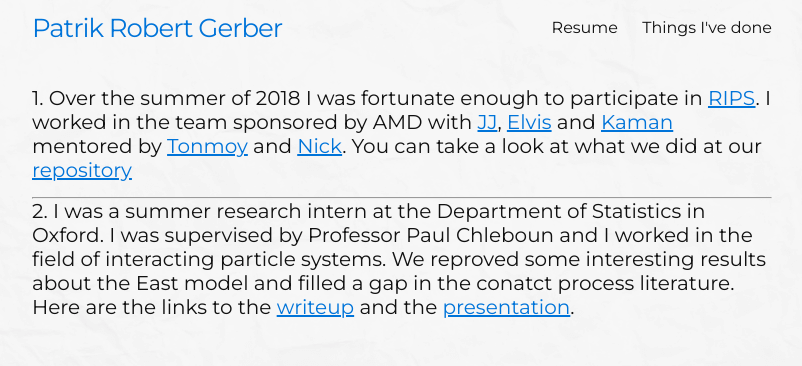
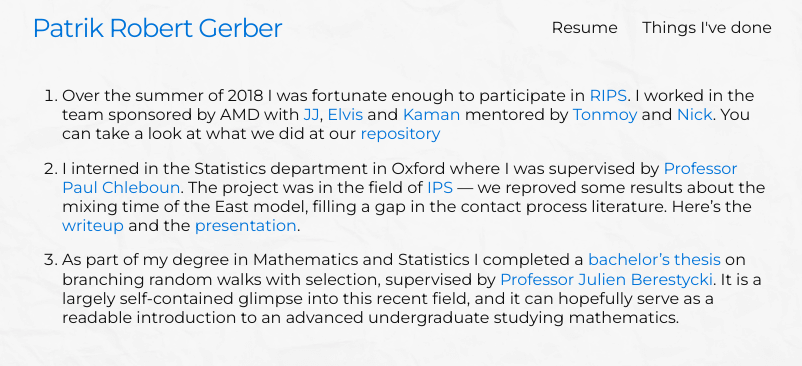
Before and after one commit to PatrikGerber/PatrikGerber.github.io, a Jekyll site: the page built from things.md, in a window 1280 px wide. Shown: the top 366 px of the page, without its empty margins (238-1040 px from the left). Built offline with Jekyll 4.4.1, drawn with Linux system fonts in a browser that asks for light colours.

Commit message:
Removed underlining from links, and added info on things ive done page

```diff
--- a/_sass/_base.scss
+++ b/_sass/_base.scss
@@ -21,6 +21,11 @@ body {
     color: $text-color;
     background-color: $background-color;
     -webkit-text-size-adjust: 100%;
+}
+
+::selection {
+  background: black;
+  color: white;
 }
 
 
@@ -90,7 +95,8 @@ h1, h2, h3, h4, h5, h6 {
  */
 a {
     color: $link-color;
-    text-decoration: underline;
+    // text-decoration: underline;
+    text-decoration: none;
 
     &:visited {
         color: darken($link-color, 15%);
@@ -98,15 +104,14 @@ a {
 
     &:hover {
         color: white;
-        text-decoration: underline;
         background-color: black;
     }
 }
 
+// made this class in case I want to have a class of <a> that doesn't highlight links on hover. This is not in use currently however.
 a.highlight {
     &:hover {
         color: white;
-        text-decoration: underline;
         background-color: black;
     }
 }
--- a/things.md
+++ b/things.md
@@ -3,7 +3,9 @@ layout: page
 title: Things I've done
 permalink: /things/
 ---
+1. Over the summer of 2018 I was fortunate enough to participate in [RIPS](http://www.ipam.ucla.edu/programs/student-research-programs/research-in-industrial-projects-for-students-rips-2018/). I worked in the team sponsored by AMD with [JJ](https://www.linkedin.com/in/jiajing-guan-a5606379/), [Elvis](https://www.linkedin.com/in/elvis-nunez-ba7666102/) and [Kaman](http://kaman.phamdo.com/) mentored by [Tonmoy](https://www.linkedin.com/in/tonmoy-monsoor-5730a82b/) and [Nick](https://www.linkedin.com/in/nicholasmalaya/). You can take a look at what we did at our [repository](https://github.com/AMD-RIPS/RL-2018)
+<!-- &nbsp;  -->
 
-#### 1. Over the summer of 2018 I was fortunate enough to participate in [RIPS](http://www.ipam.ucla.edu/programs/student-research-programs/research-in-industrial-projects-for-students-rips-2018/). I worked in the team sponsored by AMD with [JJ](https://www.linkedin.com/in/jiajing-guan-a5606379/), [Elvis](https://www.linkedin.com/in/elvis-nunez-ba7666102/) and [Kaman](http://kaman.phamdo.com/) mentored by [Tonmoy](https://www.linkedin.com/in/tonmoy-monsoor-5730a82b/) and [Nick](https://www.linkedin.com/in/nicholasmalaya/). You can take a look at what we did at our [repository](https://github.com/AMD-RIPS/RL-2018)
-**********************************************************
-#### 2. I was a summer research intern at the Department of Statistics in Oxford. I was supervised by Professor Paul Chleboun and I worked in the field of interacting particle systems. We reproved some interesting results about the East model and filled a gap in the conatct process literature. Here are the links to the [writeup](https://github.com/PatrikGerber/East-process/blob/master/East_process.pdf) and the [presentation](https://github.com/PatrikGerber/East-process/blob/master/East_process_presentation.pdf).
+2. I interned in the Statistics department in Oxford where I was supervised by [Professor Paul Chleboun](https://warwick.ac.uk/fac/sci/statistics/staff/academic-research/chleboun/). The project was in the field of [IPS](https://en.wikipedia.org/wiki/Interacting_particle_system)  --- we reproved some results about the mixing time of the East model, filling a gap in the contact process literature. Here's the [writeup](https://github.com/PatrikGerber/East-process/blob/master/East_process.pdf) and the [presentation](https://github.com/PatrikGerber/East-process/blob/master/East_process_presentation.pdf).
+
+3. As part of my degree in Mathematics and Statistics I completed a [bachelor's thesis](https://github.com/PatrikGerber/BRWs/blob/master/FINAL/final_version.pdf) on branching random walks with selection, supervised by [Professor Julien Berestycki](https://www.stats.ox.ac.uk/all-people/julien-berestycki/). It is a largely self-contained glimpse into this recent field, and it can hopefully serve as a readable introduction to an advanced undergraduate studying mathematics.
```
Also changed, not shown: resume.md (+1 -1 lines), README.md.
